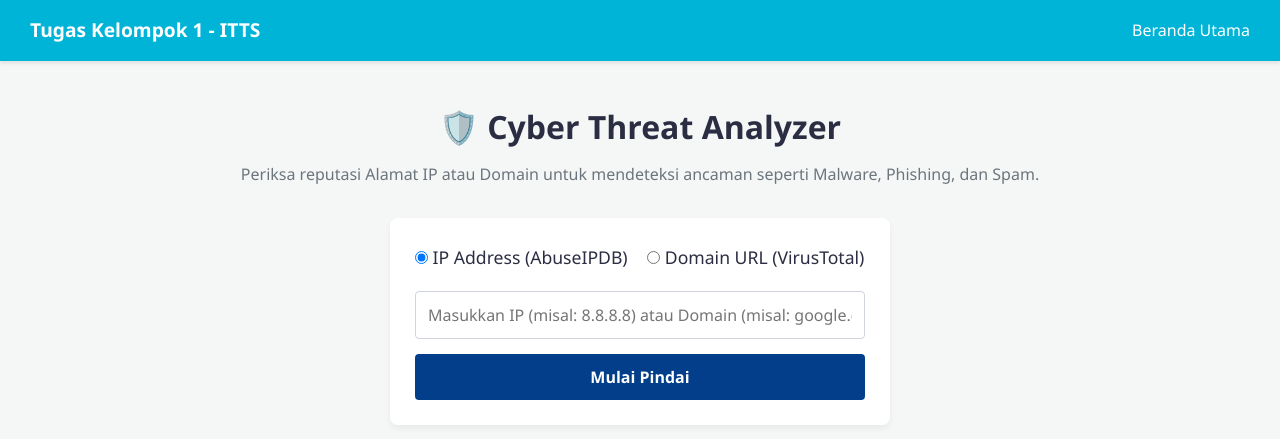
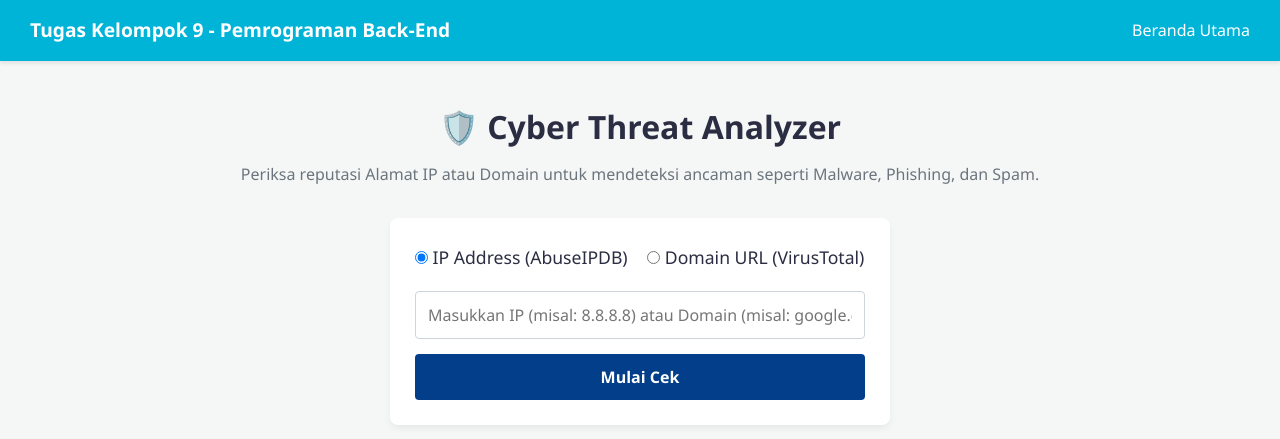
Before and after one commit to muhammadandykmaulana/IPnDNSChecker, a Flask app: page / in a window 1280 px wide. Shown: the top 439 px of the page. Run offline with Flask 3, Linux system fonts and the light colour scheme.

Commit message:
IP & Domain Cek

```diff
--- a/templates/index.html
+++ b/templates/index.html
@@ -8,7 +8,7 @@
 </head>
 <body>
     <nav class="navbar">
-        <div class="nav-brand">Tugas Kelompok 1 - ITTS</div>
+        <div class="nav-brand">Tugas Kelompok 9 - Pemrograman Back-End</div>
         <ul class="nav-links">
             <li><a href="/">Beranda Utama</a></li>
         </ul>
@@ -36,7 +36,7 @@
                 </div>
 
                 <input type="text" name="target_input" placeholder="Masukkan IP (misal: 8.8.8.8) atau Domain (misal: google.com)" required>
-                <button type="submit" class="btn">Mulai Pindai</button>
+                <button type="submit" class="btn">Mulai Cek</button>
             </form>
         </div>
     </div>
```
